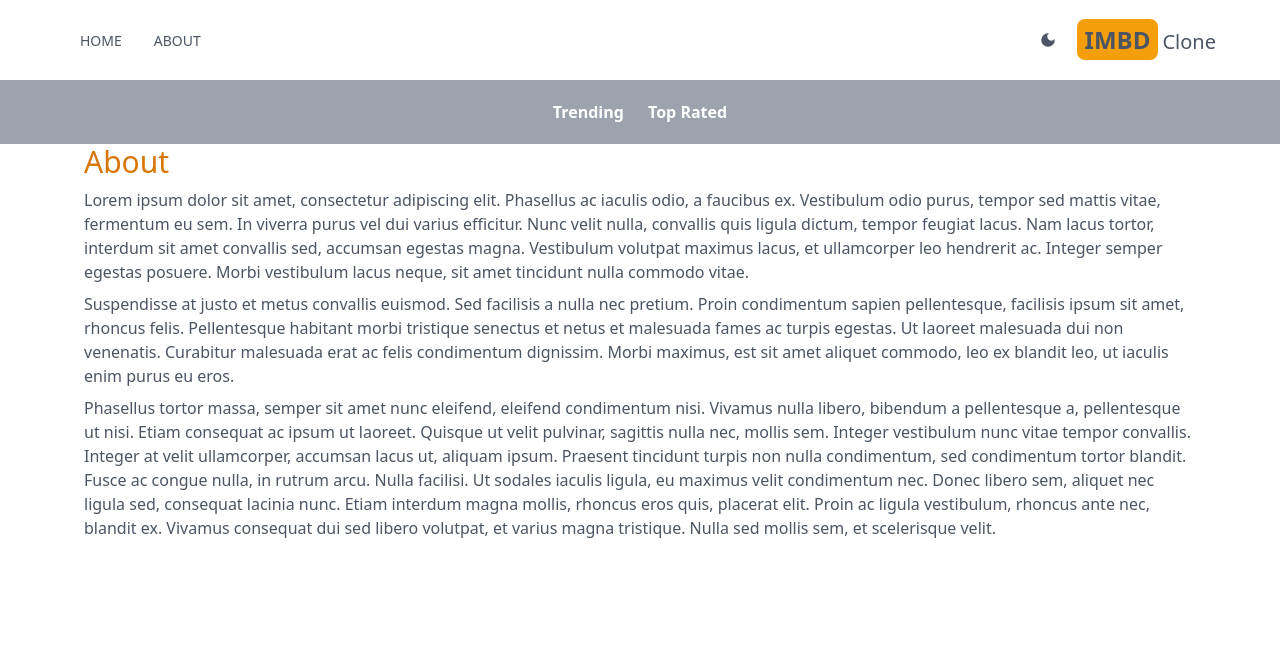
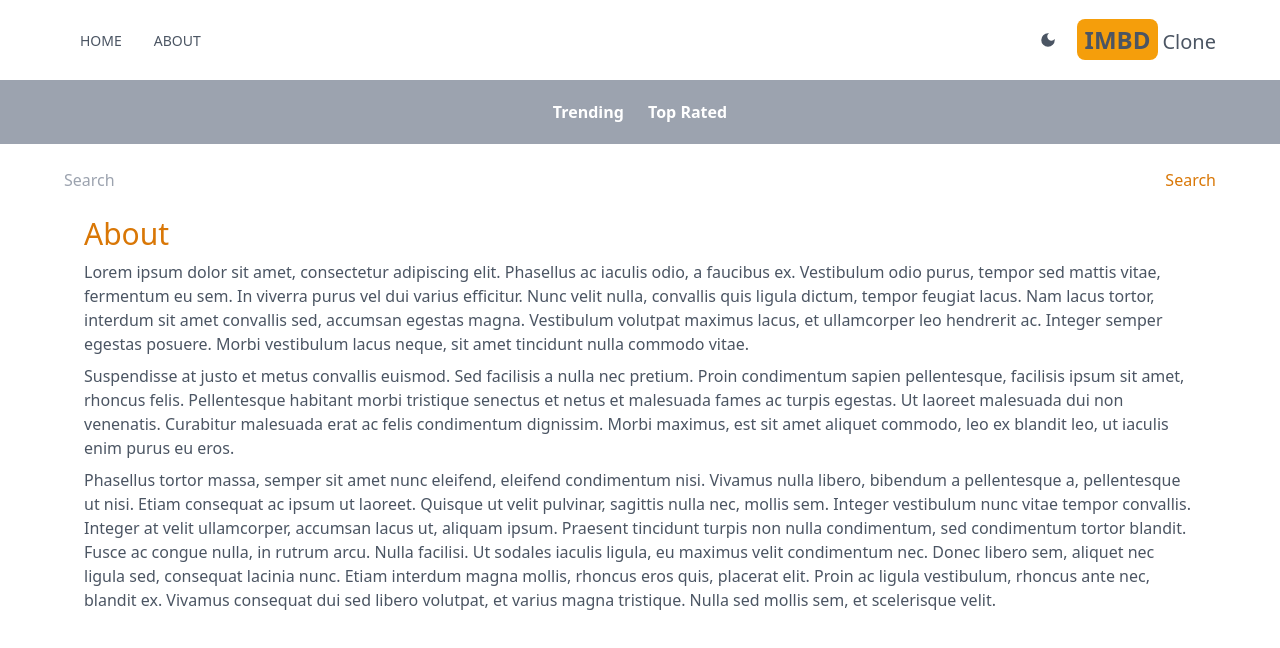
Before and after one commit to dsauna2/imbd, a Next.js app: page /about in a window 1280 px wide. Shown: the top 648 px of the page. Built offline with nearby package versions, Linux system fonts and the light colour scheme.

Commit message:
add search capability

```diff
--- /dev/null
+++ b/src/app/components/SearchBox.tsx
@@ -0,0 +1,31 @@
+"use client";
+import React, { useState } from "react";
+import { useRouter } from "next/navigation";
+
+export default function SearchBox() {
+  const [search, setSearch] = useState("");
+  const router = useRouter();
+  const setSumbit = (e) => {
+    e.preventDefault();
+    router.push(`/search/${search}`);
+  };
+  return (
+    <div>
+      <form
+        onSubmit={(e) => setSumbit(e)}
+        className="flex max-w-6xl mx-auto my-4 justify-between"
+      >
+        <input
+          value={search}
+          onChange={(e) => setSearch(e.target.value)}
+          type="text"
+          placeholder="Search"
+          className="w-full bg-transparent h-10 outline-none"
+        />
+        <button className="text-amber-600" disabled={!search}>
+          Search
+        </button>
+      </form>
+    </div>
+  );
+}
--- a/src/app/layout.tsx
+++ b/src/app/layout.tsx
@@ -2,6 +2,7 @@
 import Header from "./components/Header";
 import ThemeProviderComponent from "./components/ThemeProviderComponent";
 import NavBar from "./components/NavBar";
+import SearchBox from "./components/SearchBox";
 
 export const metadata = {
   title: "IMBD",
@@ -17,8 +18,9 @@
     <html lang="en">
       <body>
         <ThemeProviderComponent>
-          <Header></Header>
-          <NavBar></NavBar>
+          <Header />
+          <NavBar />
+          <SearchBox />
           {children}
         </ThemeProviderComponent>
       </body>
--- a/src/app/movie/[id]/page.tsx
+++ b/src/app/movie/[id]/page.tsx
@@ -11,7 +11,7 @@
   const result = await movie.json();
   return (
     <div className="w-full">
-      <div className="max-w-6xl flex mx-auto mt-5 sm:flex-col md:flex-row items-center content-center md:space-x-6">
+      <div className="max-w-6xl flex mx-auto mt-5 sm:flex-col md:flex-row items-top content-center md:space-x-6">
         <Image
           className="group-hover:opacity-80 transition-opacity duration-200"
           placeholder="blur"
@@ -24,7 +24,7 @@
         <div>
           <h2 className="text-xl mb-2 text-amber-600">{result.title}</h2>
           <p className="mb-2">{result.overview}</p>
-          <p className="mb-2">Revenue: ${result.revenue}</p>
+          <p className="mb-2">evenue: ${result.revenue}</p>
           <p>Budget: ${result.budget}</p>
         </div>
       </div>
--- /dev/null
+++ b/src/app/search/[searchTerm]/page.tsx
@@ -0,0 +1,16 @@
+import Results from "@/app/components/Results";
+import React from "react";
+
+export default async function SearchPage({ params }) {
+  const searchTerm = params.searchTerm;
+  const movieRaw = await fetch(
+    `https://api.themoviedb.org/3/search/movie?api_key=${process.env.API_KEY}&query=${searchTerm}&language=en-US&page=1&include_adult=false`
+  );
+  const movies = await movieRaw.json();
+  return (
+    <div>
+      {movies.results && movies.results.length > 0 && <>No results Found</>}
+      {movies && <Results results={movies} />}
+    </div>
+  );
+}
```
